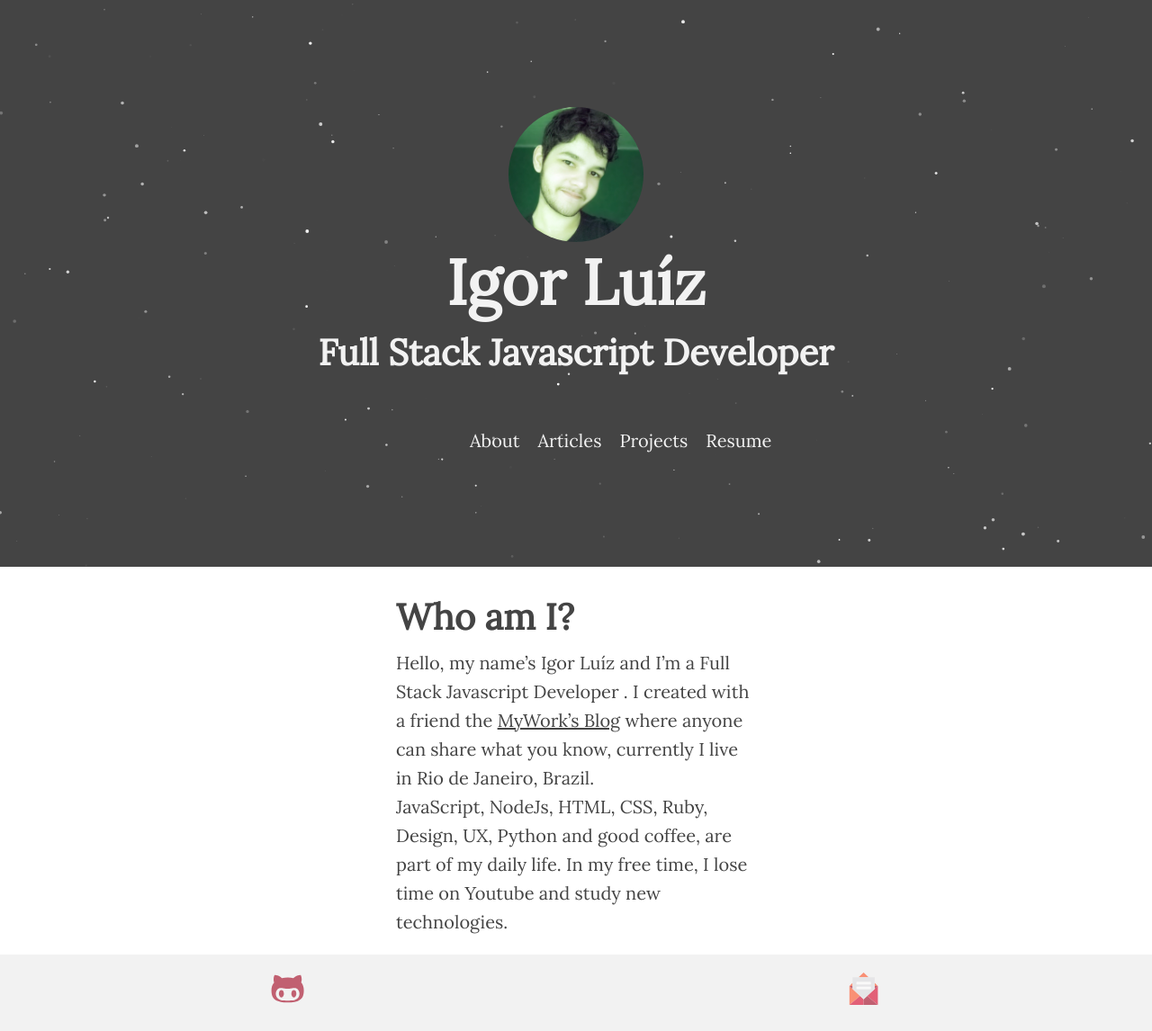
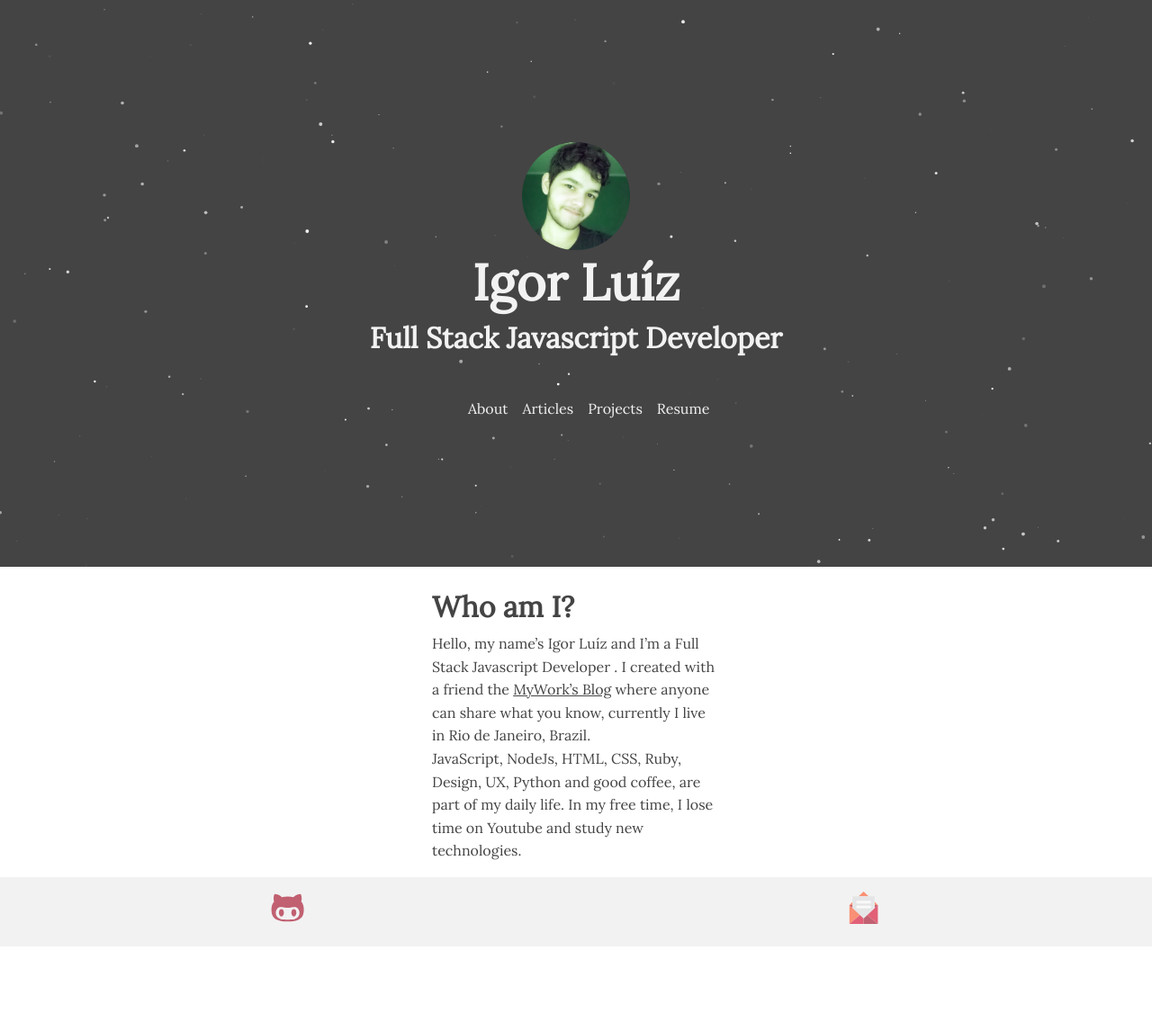
Before and after one commit to Halfeld/website, a Jekyll site: the page built from index.md, in a window 1280 px wide. Shown: the whole page at 90% size. Built offline with Jekyll 4.4.1, drawn with Linux system fonts in a browser that asks for light colours; comment, search, counter and statistics services are not loaded; after the commit the page ends 1052 px from its top, so only the background shows below that.

Commit message:
Decrease general font-size

```diff
--- a/_sass/_base.scss
+++ b/_sass/_base.scss
@@ -1,6 +1,6 @@
-/**
- * Reset some basic elements
- */
+
+// Reset some basic elements
+// =========================
 body, h1, h2, h3, h4, h5, h6,
 p, blockquote, pre, hr,
 dl, dd, ol, ul, figure {
@@ -9,10 +9,8 @@
 }
 
 
-
-/**
- * Basic styling
- */
+// Basic styling
+// =============
 html,
 body {
   width: 100%;
@@ -22,11 +20,7 @@
   overflow-x: hidden;
   align-items: center;
   flex-direction: column;
-  font-size: 10px;
-
-  @media (max-width: 780px) {
-    font-size: 8px;
-  }
+  font-size: 8px;
 
   @media (max-width: 510px) {
     font-size: 6px;
@@ -34,7 +28,8 @@
 }
 
 
-
+// Snow Fx
+// ======
 .stars {
   position: absolute;
   top: 0rem;
@@ -54,6 +49,10 @@
   vertical-align: bottom;
 
 }
+
+// Only for development
+// ====================
+
 // * {
 //   background-color: rgba(0,0,0, 0.1);
 // }
```
